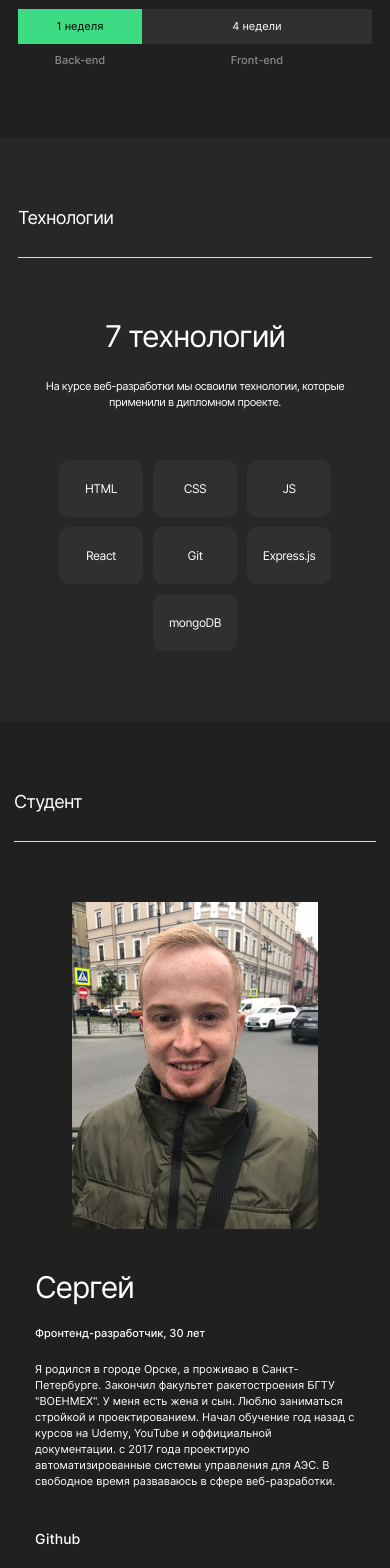
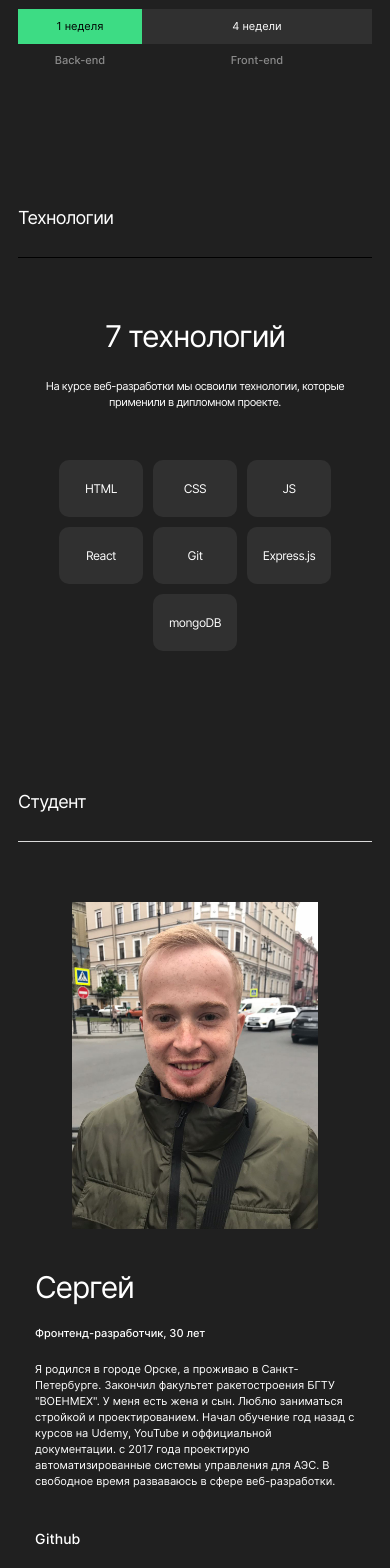
Before and after one commit to SeEvPetrov/movies-explorer-frontend, a React (Create React App) app: page / in a window 390 px wide. Shown: the part 1140-2708 px from the top of the page. Built offline with nearby package versions, Linux system fonts and the light colour scheme.

Commit message:
feat: сверстан весь компонент Main

```diff
--- a/src/components/Header/Header.css
+++ b/src/components/Header/Header.css
@@ -26,7 +26,7 @@
 .header__logo {
   display: inline-block;
   margin: 18px 0;
-  width: 40px;
+  width: 38px;
   height: 38px;
   background: url(../../images/logo.svg) no-repeat;
   transition: opacity 0.3s linear;
--- a/src/components/Main/AboutMe/AboutMe.css
+++ b/src/components/Main/AboutMe/AboutMe.css
@@ -1,24 +1,3 @@
-.student {
-  background-color: #202020;
-}
-
-.student__container {
-  margin: 0 auto;
-  padding: 110px 0 100px;
-  width: calc(100% - 70px * 2);
-  max-width: 1280px;
-}
-
-.student__title {
-  margin: 0;
-  border-bottom: 1px solid #dadada;
-  padding-bottom: 23px;
-  font-weight: 400;
-  font-size: 22px;
-  line-height: 27px;
-  letter-spacing: -0.04em;
-}
-
 .student__block {
   display: flex;
   justify-content: space-between;
@@ -68,11 +47,6 @@
 }
 
 @media screen and (max-width: 1050px) {
-  .student__container {
-    padding: 90px 0;
-    width: calc(100% - 50px * 2);
-  }
-
   .student__info {
     padding-right: 15px;
     max-width: 364px;
@@ -104,17 +78,6 @@
 }
 
 @media screen and (max-width: 690px) {
-  .student__container {
-    padding: 70px 0;
-    width: calc(100% - 14px * 2);
-  }
-
-  .student__title {
-    padding-bottom: 28px;
-    font-size: 18px;
-    line-height: 22px;
-  }
-
   .student__info {
     padding: 0;
   }
--- a/src/components/Main/AboutMe/AboutMe.js
+++ b/src/components/Main/AboutMe/AboutMe.js
@@ -3,9 +3,9 @@ import student from "../../../images/student.jpg";
 
 function AboutMe() {
   return (
-    <section className="student" id="student">
-      <div className="student__container">
-        <h2 className="student__title">Студент</h2>
+    <section className="info" id="student">
+      <div className="info__container">
+        <h2 className="info__title">Студент</h2>
         <div className="student__block">
           <div className="student__info">
             <h3 className="student__name">Сергей</h3>
--- a/src/components/Main/Info/info.css
+++ b/src/components/Main/Info/info.css
@@ -40,4 +40,10 @@
     font-size: 18px;
     line-height: 22px;
   }
+  .info__color_grey {
+    background-color: #202020;
+  }
+  .info__title_color_black {
+    border-bottom: 1px solid #000000;
+  }
 }
--- a/src/components/Main/Portfolio/Portfolio.css
+++ b/src/components/Main/Portfolio/Portfolio.css
@@ -4,9 +4,9 @@
 
 .portfolio__container {
   margin: 0 auto;
-  padding: 0 0 125px;
-  width: calc(100% - 70px * 2);
-  max-width: 1275px;
+  padding: 0 70px 125px;
+  max-width: 1280px;
+  box-sizing: border-box;
 }
 
 .portfolio__title {
--- a/src/components/Main/Techs/Techs.css
+++ b/src/components/Main/Techs/Techs.css
@@ -45,11 +45,6 @@
 }
 
 @media screen and (max-width: 820px) {
-  .techs__container {
-    padding: 90px 0;
-    width: calc(100% - 50px * 2);
-  }
-
   .techs__heading-title {
     padding: 80px 0 22px;
   }
@@ -74,15 +69,10 @@
   }
 }
 
-@media screen and (max-width: 610px) {
+@media screen and (max-width: 690px) {
   .techs__list {
     flex-wrap: wrap;
     margin-top: 50px;
-  }
-
-  .techs__container {
-    padding: 70px 0;
-    width: calc(100% - 14px * 2);
   }
 
   .techs__title {
@@ -105,13 +95,10 @@
 }
 
 @media screen and (max-width: 320px) {
-  .techs {
-    background-color: #202020;
-  }
-
   .techs__list {
     justify-content: start;
+    align-items: center;
     margin: 50px auto 0;
-    width: calc(100% - 55px * 2);
+    width: calc(100% - 53px * 2);
   }
 }
--- a/src/components/Main/Techs/Techs.js
+++ b/src/components/Main/Techs/Techs.js
@@ -4,7 +4,7 @@ function Techs() {
   return (
     <section className='info info__color_grey' id='techs'>
       <div className='info__container'>
-        <h2 className='info__title'>Технологии</h2>
+        <h2 className='info__title info__title_color_black'>Технологии</h2>
         <h3 className='techs__heading-title'>7 технологий</h3>
         <p className='techs__text'>
           На курсе веб-разработки мы освоили технологии, которые применили в
```
Also changed, not shown: src/images/logo.svg.
